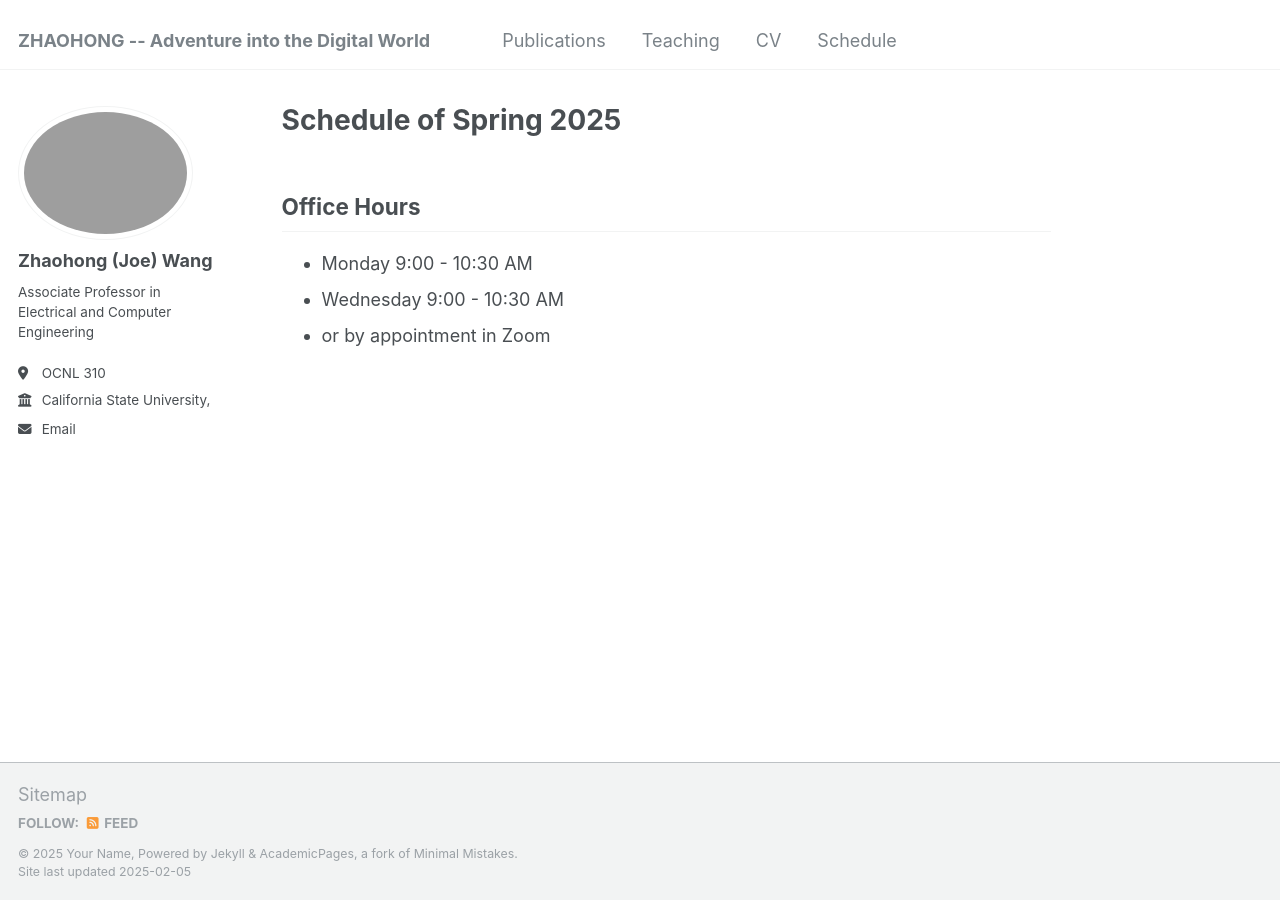
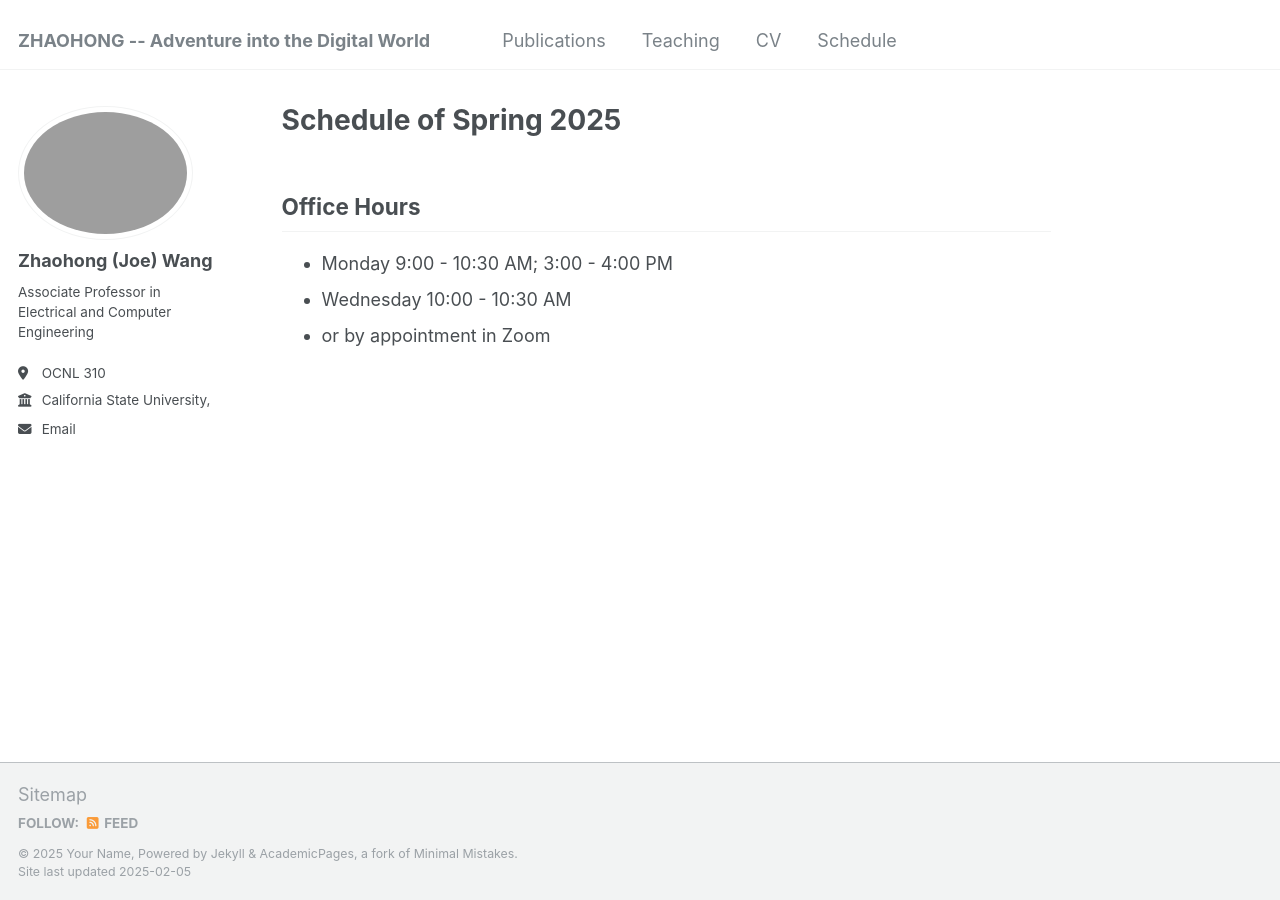
Before and after one commit to ciphermpcJoe/ciphermpcjoe.github.io, a Jekyll site: the page built from _pages/markdown.md, in a window 1280 px wide. Built offline with Jekyll 4.4.1, drawn with Linux system fonts in a browser that asks for light colours.

Commit message:
Office hours updated

```diff
--- a/_pages/markdown.md
+++ b/_pages/markdown.md
@@ -8,6 +8,6 @@ redirect_from:
 ---
 
 ## Office Hours
- * Monday 9:00 - 10:30 AM
- * Wednesday 9:00 - 10:30 AM
+ * Monday 9:00 - 10:30 AM; 3:00 - 4:00 PM
+ * Wednesday 10:00 - 10:30 AM
  * or by appointment in Zoom
```
